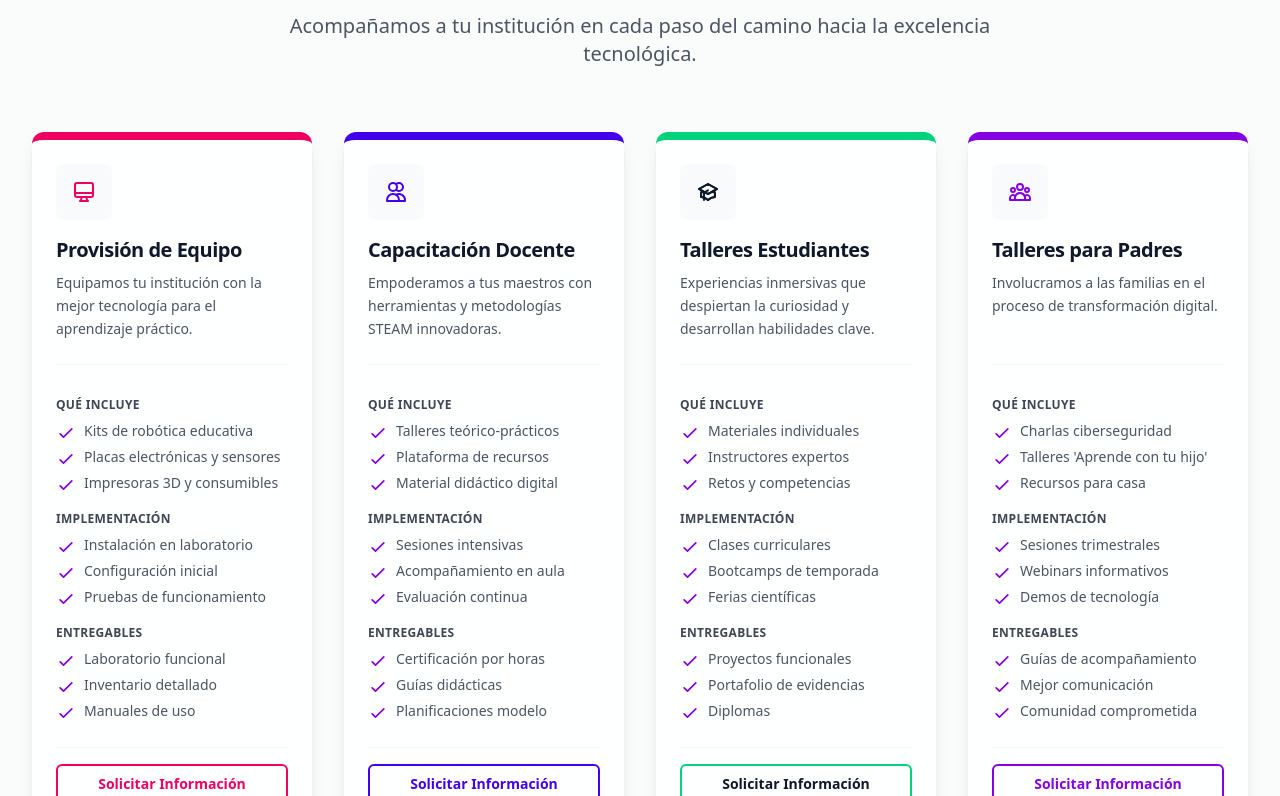
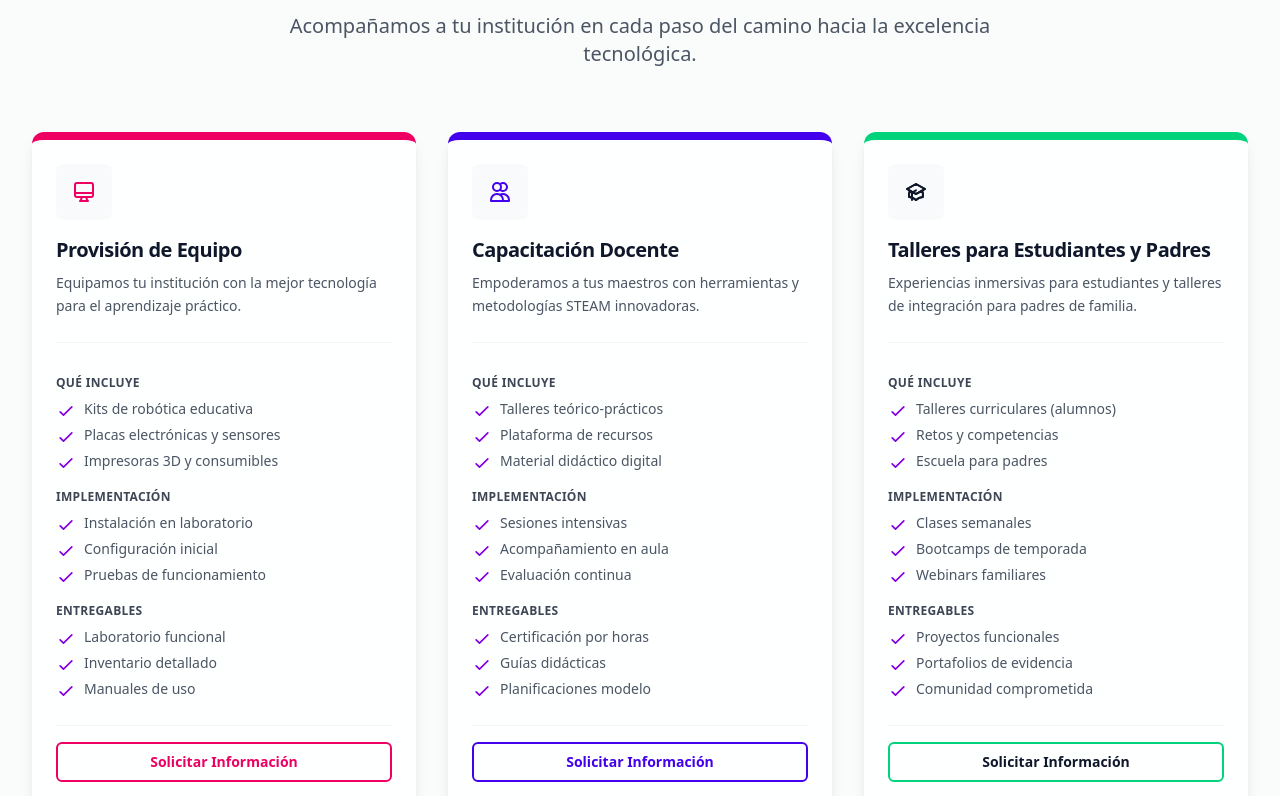
Before and after one commit to GuateGeeks/guategeeks.github.io, a React (Vite) app: page / in a window 1280 px wide. Shown: the part 964-1760 px from the top of the page. Built offline with nearby package versions, Linux system fonts and the light colour scheme.

Commit message:
Actualizar contenido

```diff
--- a/src/components/Services.jsx
+++ b/src/components/Services.jsx
@@ -60,22 +60,13 @@ function Services() {
       deliverables: ["Certificación por horas", "Guías didácticas", "Planificaciones modelo"]
     },
     {
-      title: "Talleres Estudiantes",
-      description: "Experiencias inmersivas que despiertan la curiosidad y desarrollan habilidades clave.",
+      title: "Talleres para Estudiantes y Padres",
+      description: "Experiencias inmersivas para estudiantes y talleres de integración para padres de familia.",
       icon: <StudentIcon />,
       color: "border-emerald",
-      includes: ["Materiales individuales", "Instructores expertos", "Retos y competencias"],
-      implementation: ["Clases curriculares", "Bootcamps de temporada", "Ferias científicas"],
-      deliverables: ["Proyectos funcionales", "Portafolio de evidencias", "Diplomas"]
-    },
-    {
-      title: "Talleres para Padres",
-      description: "Involucramos a las familias en el proceso de transformación digital.",
-      icon: <ParentsIcon />,
-      color: "border-royal-violet",
-      includes: ["Charlas ciberseguridad", "Talleres 'Aprende con tu hijo'", "Recursos para casa"],
-      implementation: ["Sesiones trimestrales", "Webinars informativos", "Demos de tecnología"],
-      deliverables: ["Guías de acompañamiento", "Mejor comunicación", "Comunidad comprometida"]
+      includes: ["Talleres curriculares (alumnos)", "Retos y competencias", "Escuela para padres"],
+      implementation: ["Clases semanales", "Bootcamps de temporada", "Webinars familiares"],
+      deliverables: ["Proyectos funcionales", "Portafolios de evidencia", "Comunidad comprometida"]
     }
   ];
 
@@ -91,7 +82,7 @@ function Services() {
             Acompañamos a tu institución en cada paso del camino hacia la excelencia tecnológica.
           </p>
         </div>
-        <div className="grid gap-8 grid-cols-1 md:grid-cols-2 xl:grid-cols-4">
+        <div className="grid gap-8 grid-cols-1 md:grid-cols-3">
           {services.map((service, index) => (
             <ServiceCard key={index} {...service} />
           ))}
```
